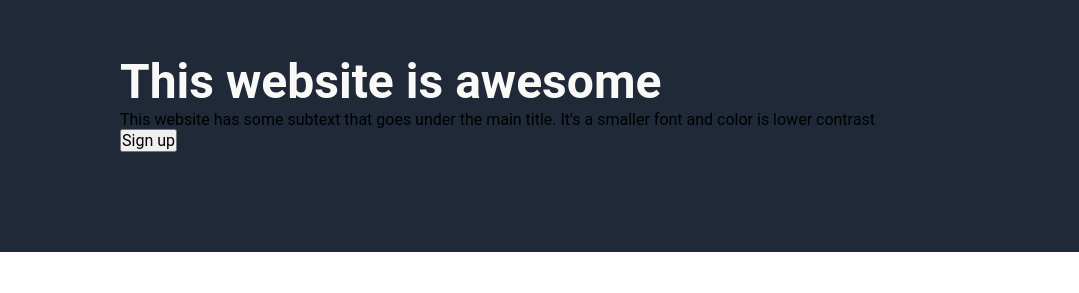
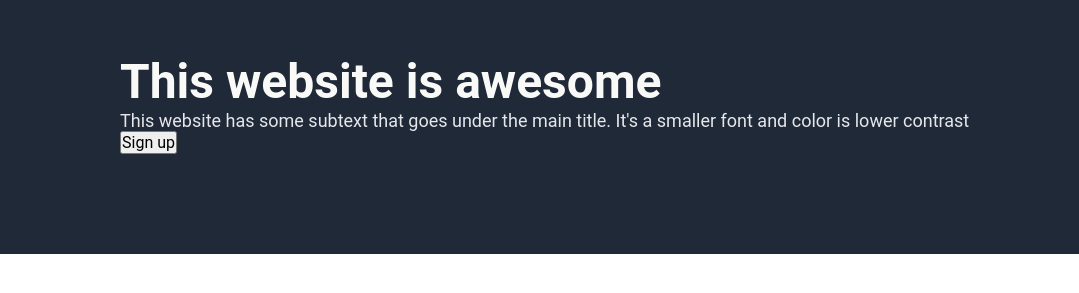
Before and after one commit to Hoangvinle/landing-page-project, a plain HTML site: page index.html in a window 1280 px wide. Shown: the part 95-388 px from the top of the page, 0-1079 px from the left. Drawn offline with Linux system fonts and the light colour scheme.

Commit message:
add styles to p class=hero-text-second

```diff
--- a/styles.css
+++ b/styles.css
@@ -63,6 +63,7 @@ body {
   font-weight: bolder;
 }
 
+/* --- */
 .header-section-two {
   display: flex;
   background-color: #1F2937;
@@ -81,3 +82,8 @@ body {
   font-weight: bolder;
   color: #F9FAF8;
 }
+
+.hero-text-second {
+  font-size: 18px;
+  color: #E5E7EB;
+}
```
